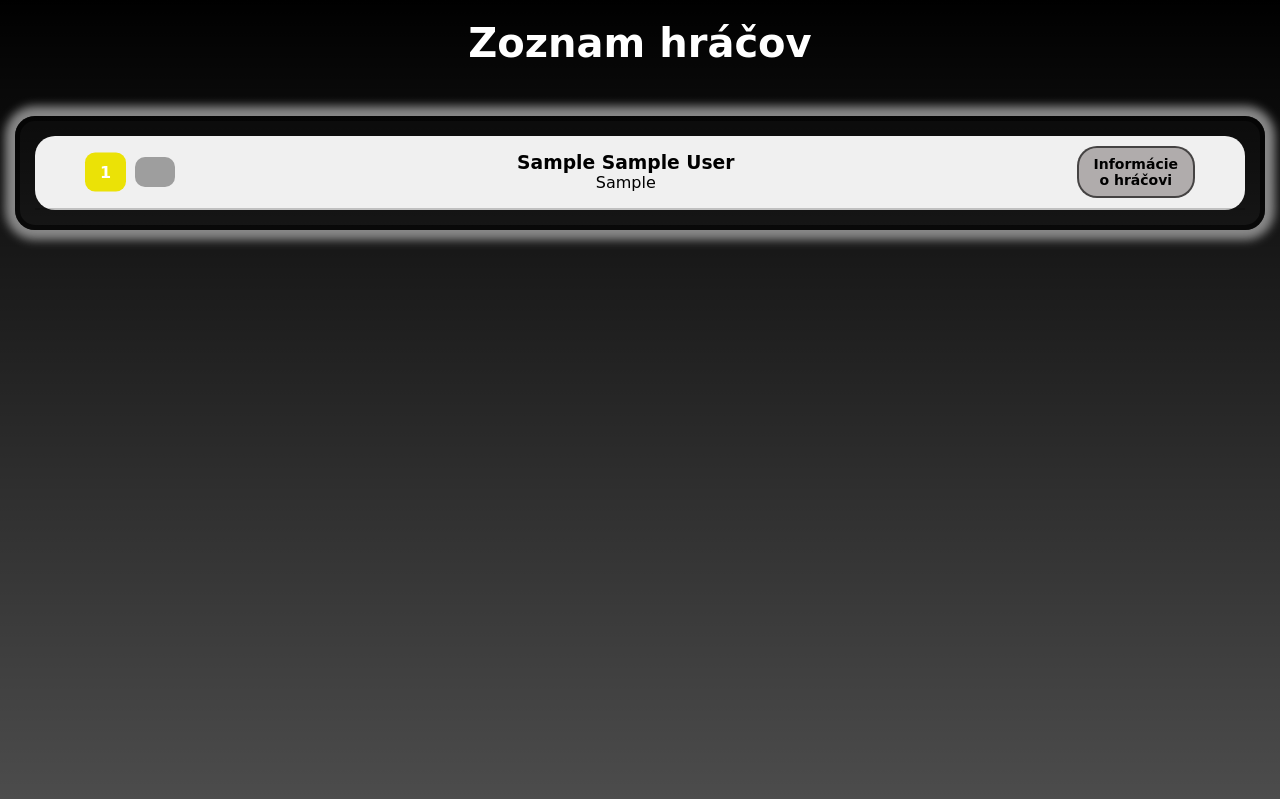
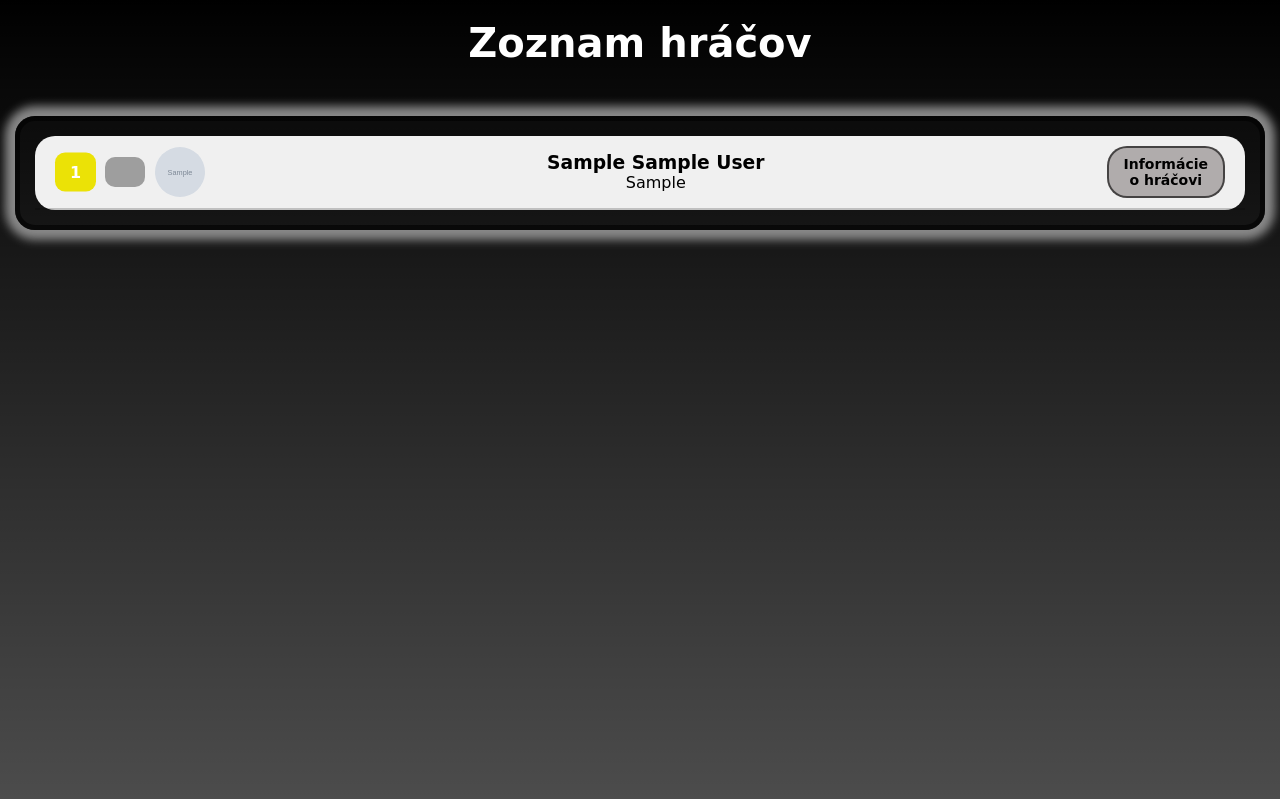
Before and after one commit to herdik/z-scoreboard, a PHP site: page /players-list.php in a window 1280 px wide. Shown: the part 80-879 px from the top of the page. Run offline with PHP 8.4, Linux system fonts and the light colour scheme; tables that the repository leaves empty or names only in its code hold one stand-in row (values such as "Sample post"); grey boxes marked "Sample" are stand-in pictures; some libraries are stand-ins or nearby versions; some web fonts are replaced; grey boxes are pictures that could not be loaded.

Commit message:
fixed bug in global player-list and player-info + updated info and images

```diff
--- a/css/players-list.css
+++ b/css/players-list.css
@@ -33,7 +33,7 @@ main {
 .registered-players-list li {
     display: flex;
     flex-direction: row;
-    padding: 10px 50px;
+    padding: 10px 20px;
     border-bottom: 2px solid rgba(0, 0, 0, 0.2);
     position: relative;
     align-items: center;
@@ -54,11 +54,18 @@ main {
 }
 
 /* img flag */
-.registered-players-list img {
+#player-country-flag {
     border-radius: 10px;
     width: 40px;
     height: 30px;
     margin-left: 50px;
+}
+/* img player_Image */
+.player-picture {
+    border-radius: 50px;
+    width: 50px;
+    height: 50px;
+    margin-left: 10px;
 }
 
 /* player info */
--- a/players-list.php
+++ b/players-list.php
@@ -9,7 +9,7 @@ require "./classes/Player.php";
 $database = new Database();
 $connection = $database->connectionDB();
 
-$players = Player::getAllPlayers($connection, "player_Id, first_name, second_name, country, player_club");
+$players = Player::getAllPlayers($connection, "player_Id, first_name, second_name, country, player_club, player_Image");
 
 ?>
 
@@ -56,7 +56,14 @@ $players = Player::getAllPlayers($connection, "player_Id, first_name, second_nam
             <?php foreach($players as $one_player): ?>
 
                 <li>
-                    <img src="./img/countries/<?= htmlspecialchars($one_player["country"]) ?>.png" alt="<?= htmlspecialchars($one_player["country"]) ?>">
+                    <img id="player-country-flag" src="./img/countries/<?= htmlspecialchars($one_player["country"]) ?>.png" alt="<?= htmlspecialchars($one_player["country"]) ?>">
+
+                    <?php if (htmlspecialchars($one_player["player_Image"]) === "no-photo-player"): ?>
+                        <img class="player-picture" src="./img/no-photo-player.png" alt="no-photo-player.png">
+                    <?php else: ?>
+                        <img class="player-picture" src="./uploads/<?= htmlspecialchars($one_player["player_Id"]) ?>/<?= htmlspecialchars($one_player["player_Image"]) ?>" alt="<?= htmlspecialchars($one_player["first_name"]). " " .htmlspecialchars($one_player["second_name"]) ?>">
+                    <?php endif; ?>
+
                     <div class="player-informations">
                         <h3><?php echo htmlspecialchars($one_player["first_name"]). " ". htmlspecialchars($one_player["second_name"]) ?></h3>
                         <p><?php echo htmlspecialchars($one_player["player_club"]) ?></p>
```
Also changed, not shown: admin/admin-players-list.php (+9 -2 lines), player-info.php (+10 -0 lines).
